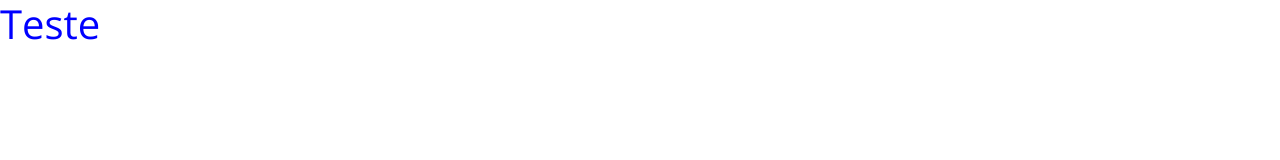
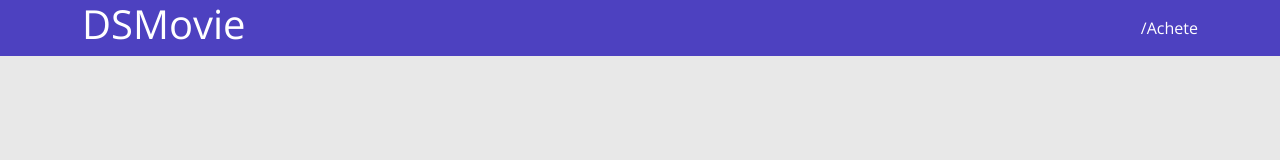
Before and after one commit to Achette/DSMovie, a plain HTML site: page index.html in a window 1280 px wide. Drawn offline with nearby package versions, Linux system fonts and the light colour scheme.

Commit message:
barra superior parte 1

```diff
--- a/assets/css/style.css
+++ b/assets/css/style.css
@@ -7,6 +7,23 @@
     font-family: 'Open Sans', sans-serif;
 }
 
-h1 {
-    color: blue;
+body {
+    background-color: #e8e8e8;
 }
+
+header {
+    background-color: #4d41c0;
+    color: #fff;
+}
+
+a, a:hover {
+    color: unset;
+    text-decoration: none;
+}
+
+.nav-content {
+    display: flex;
+    align-items: center;
+    justify-content: space-between;
+    flex-direction: row;
+}
--- a/index.html
+++ b/index.html
@@ -19,6 +19,13 @@
   </head>
 
   <body>
-    <h1>Teste</h1>
+
+    <header>
+        <nav class="nav-content container">
+            <h1>DSMovie</h1>
+            <a href="https://github.com/Achette" target="__blank">/Achete</a>
+        </nav>
+    </header>
+
   </body>
 </html>
```
